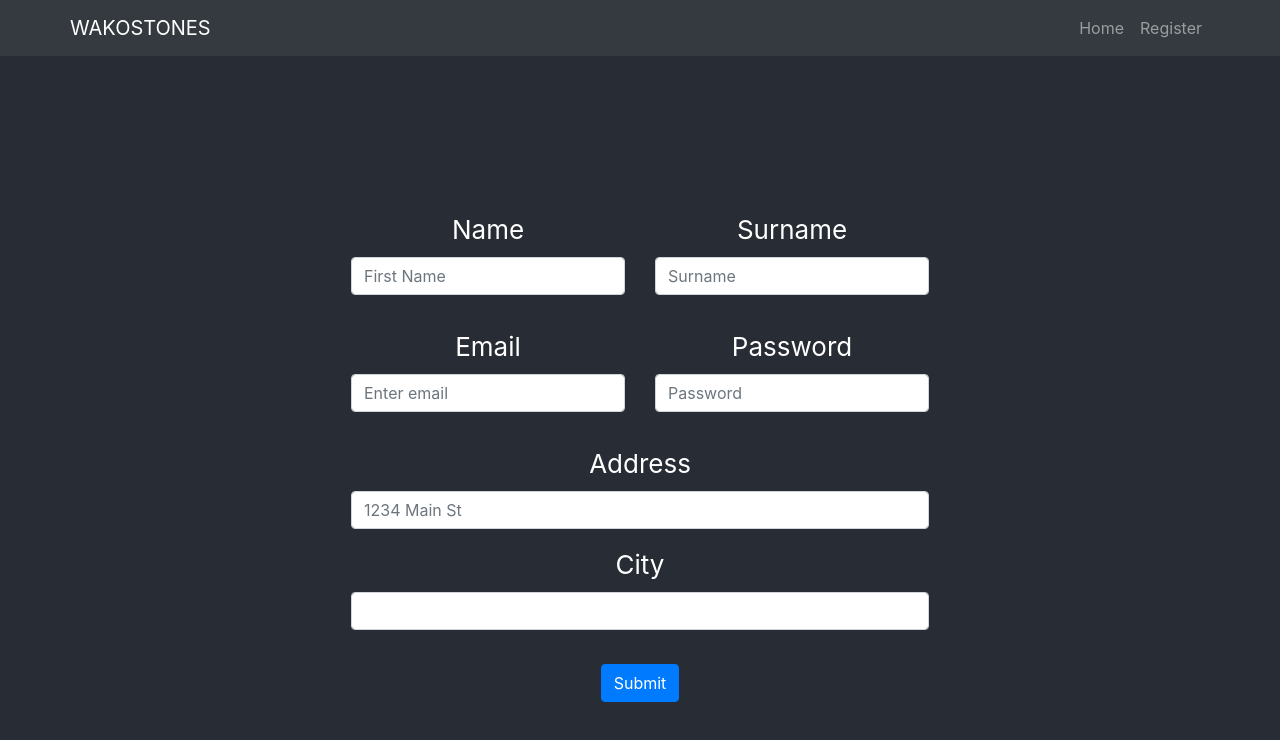
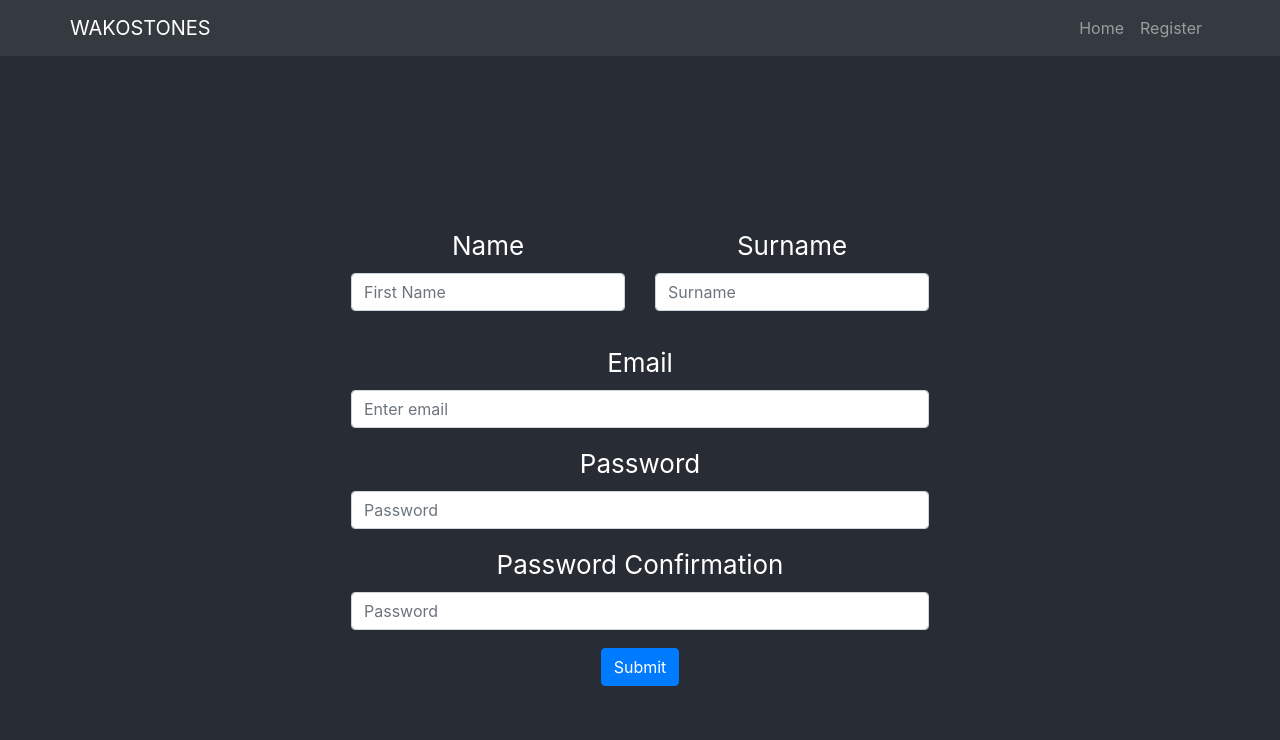
Before and after one commit to Wakodono/m4-d9-react-recap, a React (Create React App) app: page /Register in a window 1280 px wide. Shown: the top 740 px of the page. Built offline with nearby package versions, Linux system fonts and the light colour scheme.

Commit message:
Update Registration.jsx

```diff
--- a/src/components/Registration.jsx
+++ b/src/components/Registration.jsx
@@ -14,29 +14,20 @@ const Registration = () => (
     </Form.Group>
   </Row>
 
-    <Row className="mb-3">
-      <Form.Group as={Col} controlId="formGridEmail">
+      <Form.Group className="mb-3" controlId="formGridEmail">
         <Form.Label>Email</Form.Label>
         <Form.Control type="email" placeholder="Enter email" />
       </Form.Group>
 
-      <Form.Group as={Col} controlId="formGridPassword">
+      <Form.Group className="mb-3" controlId="formGridPassword">
         <Form.Label>Password</Form.Label>
         <Form.Control type="password" placeholder="Password" />
       </Form.Group>
-    </Row>
 
-  <Form.Group className="mb-3" controlId="formGridAddress1">
-    <Form.Label>Address</Form.Label>
-    <Form.Control placeholder="1234 Main St" />
-  </Form.Group>
-
-  <Row className="mb-3">
-    <Form.Group as={Col} controlId="formGridCity">
-      <Form.Label>City</Form.Label>
-      <Form.Control />
-    </Form.Group>
-  </Row>
+      <Form.Group className="mb-3" controlId="formGridPasswordConfirmation">
+        <Form.Label>Password Confirmation</Form.Label>
+        <Form.Control type="password" placeholder="Password" />
+      </Form.Group>
 
   <Button variant="primary" type="submit">
     Submit
```
